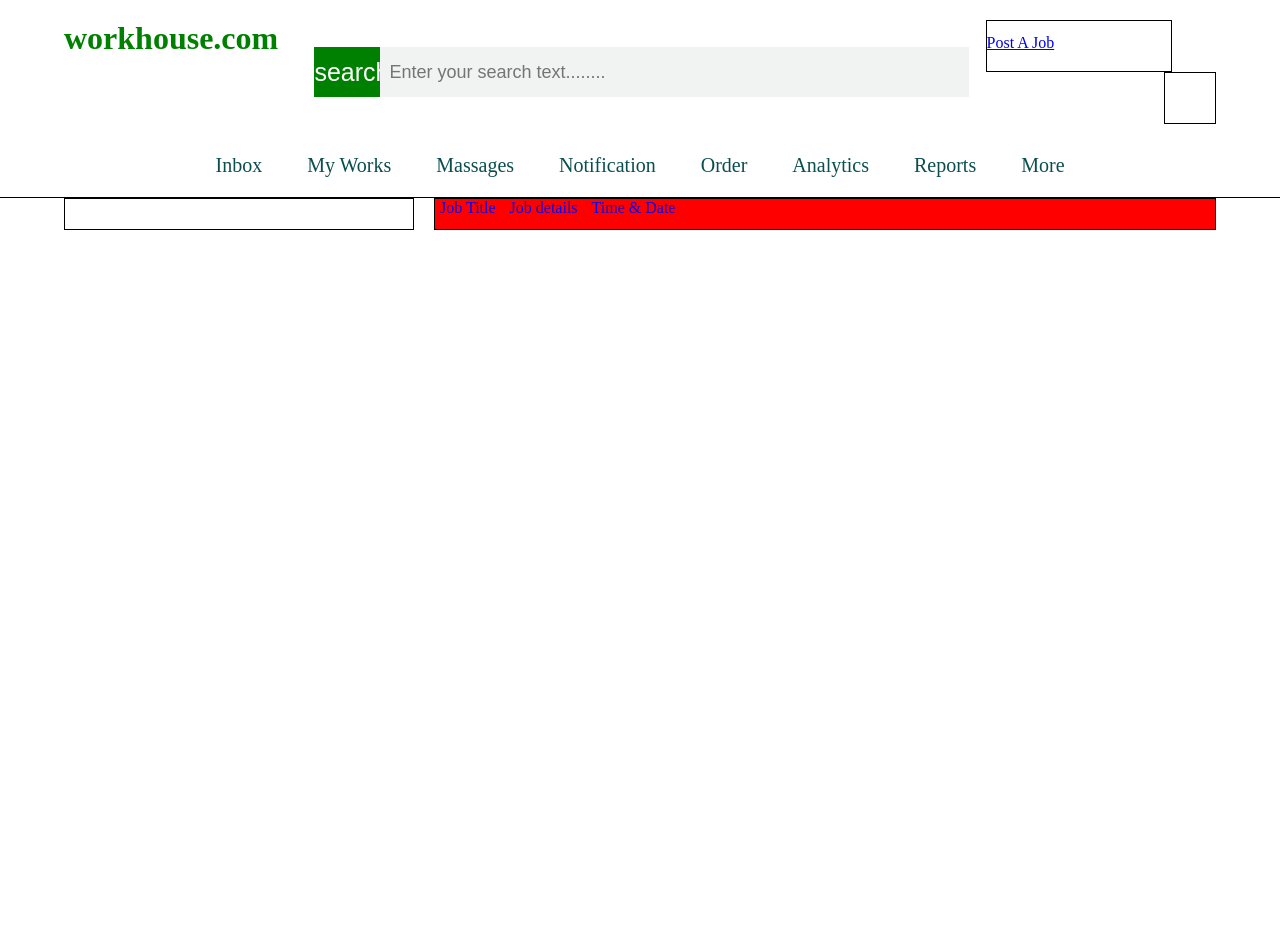
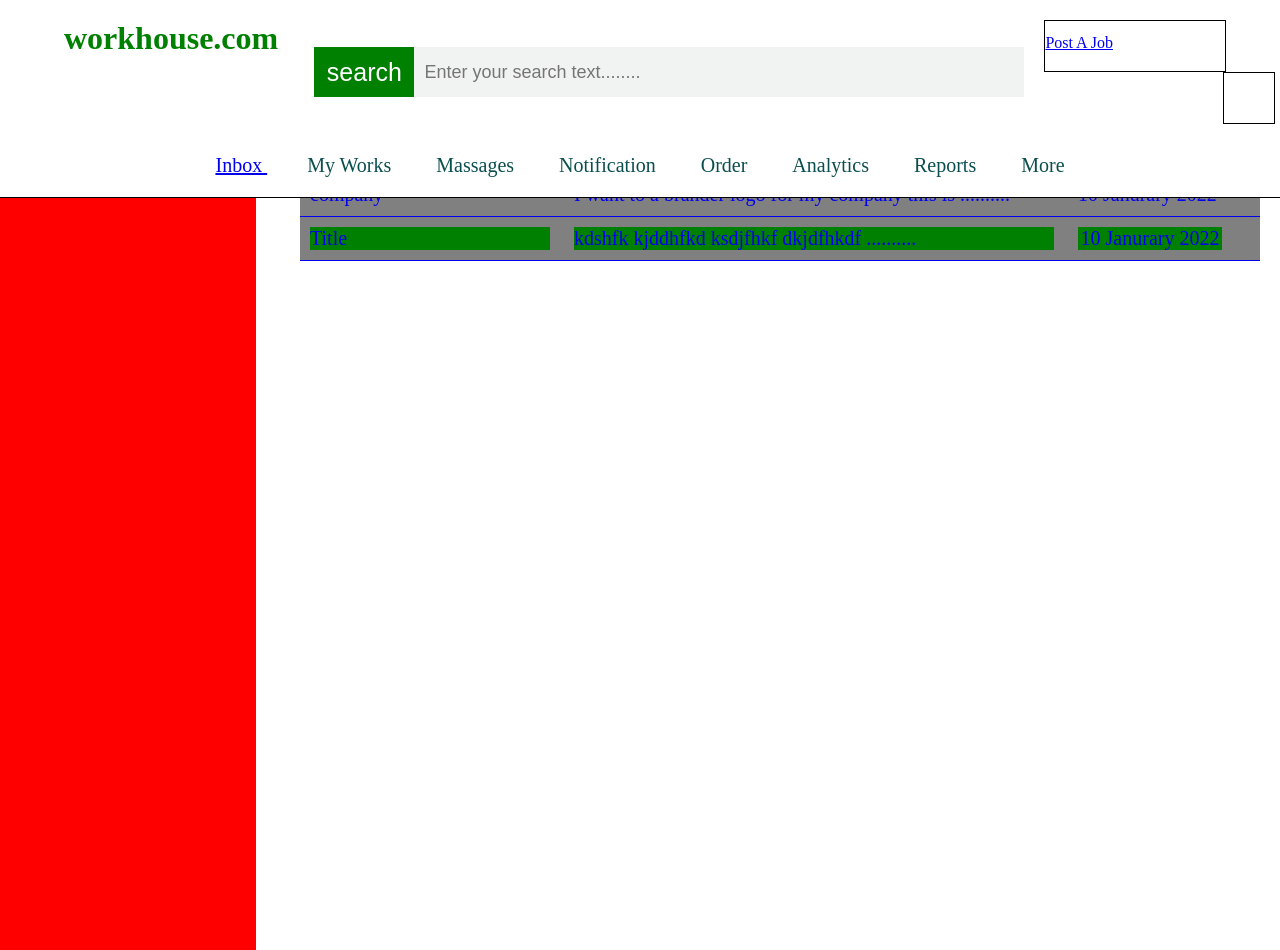
Before and after one commit to Mitun-Tripura/workhouse, a PHP site: page /clientpanel/inbox.php in a window 1280 px wide. Before the commit the page ends 230 px from the top, so only its background shows below. Run offline with PHP 8.4, Linux system fonts and the light colour scheme.

Commit message:
Second term web push

```diff
--- a/clientpanel/headerclient.php
+++ b/clientpanel/headerclient.php
@@ -6,8 +6,10 @@
     <title>workhouse</title>
 <style>
 *{margin: 0; padding: 0;}
-header {top:0;  position: sticky; width: 100%; height: auto; border-bottom: 0.1px solid; z-index: 1; background-color: white;}
-.header-grid-container {margin: 20px auto; max-width: 90%; height: auto; display: grid; grid-template-columns: 20% auto 20%; grid-gap:20px;}
+header {top:0;  position: fixed; width: 100%; height: auto; border-bottom: 0.1px solid;
+    z-index: 1; background-color: white;}
+.header-grid-container {margin: 20px auto; max-width: 90%; height: auto;
+    display: grid; grid-template-columns: 20% auto 20%; grid-gap:20px;}
 
 
 .logo-section {width: 100%; }
@@ -16,13 +18,13 @@ header {top:0;  position: sticky; width: 100%; height: auto; border-bottom: 0.1p
 
 
 .search-section {width: 100%;  margin: auto; position: relative; }
-.search-btn { color: white; text-align: center; width: 10%; height: 50px; background-color: green; z-index: 1; position: absolute; border: none; outline: none; font-size: 25px;}
-.src-input { margin-left : 10%; font-size: 18px; width: 89%; padding-left: 10px; height : 50px;  border: none; outline: none;  background:#F1F2F2; }
+.search-btn {color: white; text-align: center; width: 100px; height: 50px; background-color: green; z-index: 1; position: absolute; border: none; outline: none; font-size: 25px;}
+.src-input { margin-left : 100px; font-size: 18px; width: 600px; padding-left: 10px; height : 50px;  border: none; outline: none;  background:#F1F2F2; }
 
 
 
 .login-register {width: 100%; margin: auto;  }
-.post-job-form {width: 80%; height: 50px; border: 1px solid; float: left; position: relative; }
+.post-job-form {width: 180px; height: 50px; border: 1px solid; float: left; position: relative; }
 .post-job-form a {display: block; text-align: center; position: absolute; top: 25%;}
 
 .prf-pic {width: 50px; height: 50px; border: 1px solid; float: right; }
@@ -89,7 +91,7 @@ header {top:0;  position: sticky; width: 100%; height: auto; border-bottom: 0.1p
 <div class="navigation">
     <div class="nav">
             <ul>
-            <li> Inbox</li>
+            <li> <a href="inbox.php">  Inbox </a></li>
                 <li> My Works</li>
                 <li> Massages</li>
                 <li> Notification</li>
--- a/clientpanel/inbox.php
+++ b/clientpanel/inbox.php
@@ -1,72 +1,51 @@
 
- <?php include 'headerclient.php'; ?>
+ <?php include 'headerclient.php';
+  include 'sidebar.php';
 
+ ?>
 
  <style>
-*{margin: 0; padding: 0;}
-.inbox-grid-container {margin: auto; max-width: 90%; display: grid; grid-template-columns: 350px auto; grid-gap: 20px; }
+.inbox-wrap {width: 75%;  margin : 150px auto auto 300px; height: 800px; right: o; }
 
-.left-side-bar {border: 1px solid;}
+.inbox-content { width: 100%; background : gray; border-bottom: 0.5px solid; }
 
-
-
-
-
-.right-container {border: 1px solid;}
-.all-job {text-decoration: none;}
-.job-show {width: auto; background-color: red; height : 30px;   }
-.job-show ul li {text-decoration : none; display: inline; margin: 5px; }
-
+.inbox-content ul li {text-decoration: none; display: inline-block; margin: 10px; font-size: 20px;}
+.link {text-decoration: none;}
 
 </style>
 
-
-<div class="inbox-grid-container">  <!--- Start grid container -->
-
-<div class= "left-side-bar">  <!--- Start left side bar -->
+<div class="inbox-wrap">
 
 
+<a href ="jobview.php" class="link"> <div class="inbox-content">
 
+<ul> <li style="width: 25%;"> Logo Design for my company </li>
+<li style="width: 50%;"> I want to a brander logo for my company this is .......... </li>
+<li style="width: 15%;"> 10 Janurary 2022 </li>
 
-
-</div> <!--- End left side bar -->
-
-
-
-<div class="right-container"> <!--- Start Right Container  -->
-
-
-
-<!--- Start job show div  --> <a href ="#" class= "all-job"> <div class="job-show">
-
-
-<ul>
-    <li style="width : 300px;"> Job Title </li>
-    <li> Job details </li>
-    <li> Time & Date </li>
 
 
 </ul>
 
 
+</div> </a>
+
+
+<a href ="jobview.php" class="link"> <div class="inbox-content">
+
+<ul> <li style="width: 25%; background : green; "> Title </li>
+<li style="width: 50%; background : green;"> kdshfk kjddhfkd ksdjfhkf dkjdfhkdf .......... </li>
+<li style="width: 15%; background : green; text-align: center;"> 10 Janurary 2022 </li>
 
 
 
+</ul>
+
+
+</div> </a>
 
 
 
-</div> </a>  <!--- End job show div  -->
+</div>
 
-
-
-
-</div> <!--- End Rig Container  -->
-
-
-
-
-
-
-
-
-</div> <!--- End grid container -->
+<div class="clear"> </div>
--- /dev/null
+++ b/clientpanel/sidebar.php
@@ -0,0 +1,57 @@
+<!DOCTYPE html>
+<html lang="en">
+<head>
+    <meta charset="UTF-8">
+    <meta http-equiv="X-UA-Compatible" content="IE=edge">
+    <meta name="viewport" content="width=device-width, initial-scale=1.0">
+    <title>Document</title>
+</head>
+
+<style>
+*{margin: 0; padding: 0;}
+
+.sidebar {width : 20%; background : red; height: 100%; left : 0; position : fixed;  }
+
+.sidebar-content {margin: 20px; }
+
+
+
+.clear {clear: both;}
+
+
+
+</style>
+
+
+
+
+<body>
+
+<div class="sidebar">
+
+<div class="sidebar-content">
+
+<div> Settings </div>
+
+
+
+
+
+
+
+</div>
+
+</div>
+
+
+
+
+<div class="clear"> </div>
+
+
+
+
+
+
+</body>
+</html>
--- a/index.php
+++ b/index.php
@@ -1,2 +1 @@
 <?php include 'inc/header.php'; ?>
-<div> My Fiirst Test</div>
```
Also changed, not shown: clientpanel/jobview.php (added, +71 -0 lines), clientpanel/job.php (deleted).
